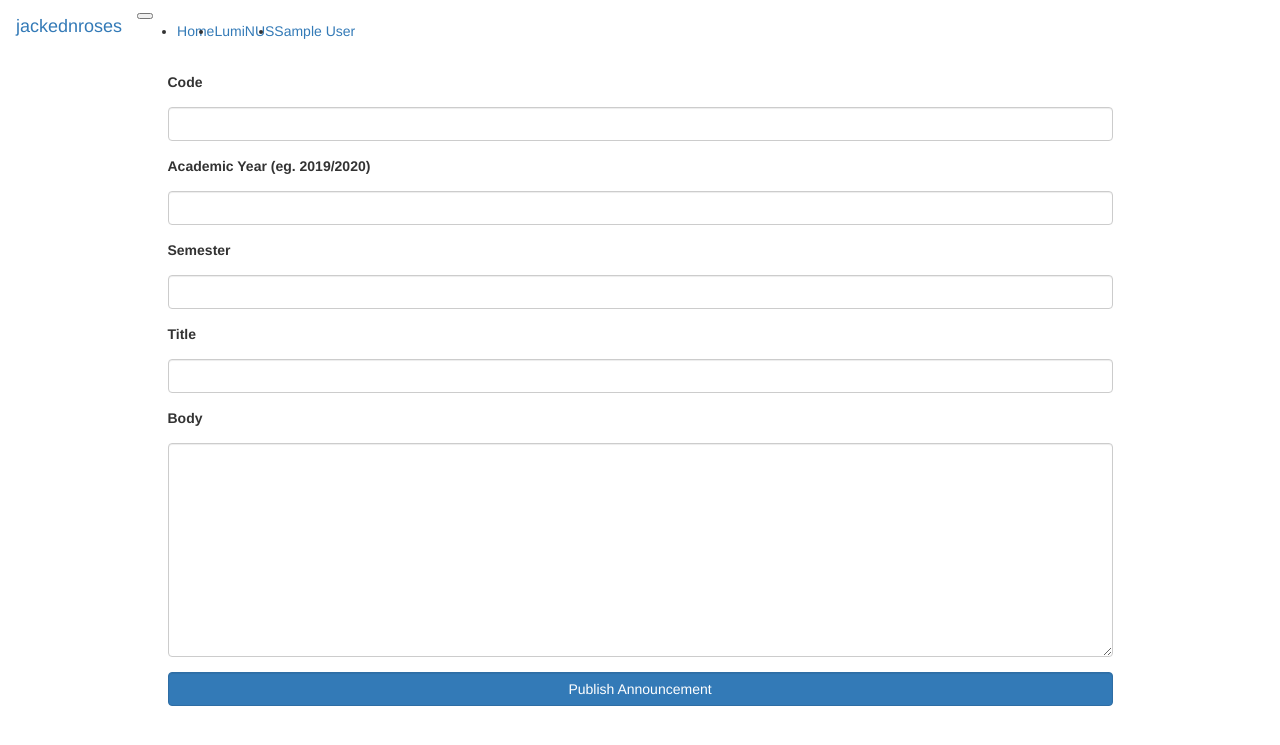
After one commit to deyixtan/jackednroses, a Flask app: page /luminus/create_announcement in a window 1280 px wide. The commit adds this page. Shown: the top 745 px of the page. Run offline with Flask 2, Linux system fonts and the light colour scheme; the visitor is signed in with stand-in values (Sample User, id 1); data comes from the database, SQL or seed files in the repository; some libraries are stand-ins or nearby versions.

Commit message:
Addded announcement feature (Publish and View)

```diff
--- a/webapp/luminus/forms.py
+++ b/webapp/luminus/forms.py
@@ -1,7 +1,7 @@
 # webapp/luminus/forms.py
 from flask_wtf import FlaskForm
-from webapp.models import Module, Enrolled, User
-from wtforms import IntegerField, StringField, SubmitField, ValidationError
+from webapp.models import Module, Enrolled, User, Announcement
+from wtforms import IntegerField, StringField, SubmitField, TextAreaField, ValidationError
 from wtforms.validators import DataRequired
 
 class CreateModuleForm(FlaskForm):
@@ -15,7 +15,8 @@ class CreateModuleForm(FlaskForm):
         rv = FlaskForm.validate(self)
         if not rv:
             return False
-        if Module.query.filter_by(code=self.code.data, academic_year = self.academic_year.data, semester = self.semester.data).first():
+        mod = Module.query.filter_by(code=self.code.data, academic_year = self.academic_year.data, semester = self.semester.data).first()
+        if mod:
             self.code.errors.append("Module, academic year and/or semester has already been registered!")
         if len(self.errors) == 0:
             return True
@@ -44,3 +45,22 @@ class EnrolToModuleForm(FlaskForm):
         if len(self.errors) == 0:
             return True
         return False
+
+class CreateAnnouncementForm(FlaskForm):
+    code = StringField("Code", validators=[DataRequired()])
+    academic_year = StringField("Academic Year (eg. 2019/2020)", validators=[DataRequired()])
+    semester = IntegerField("Semester", validators=[DataRequired()])
+    title = StringField("Title", validators=[DataRequired()])
+    body = TextAreaField("Body", validators=[DataRequired()])
+    submit = SubmitField("Publish Announcement")
+
+    def validate(self):
+        rv = FlaskForm.validate(self)
+        if not rv:
+            return False
+        mod = Module.query.filter_by(code=self.code.data, academic_year = self.academic_year.data, semester = self.semester.data).first()
+        if not mod:
+            self.code.errors.append("Module, Academic Year and/or semester does not exit!")
+        if len(self.errors) == 0:
+            return True
+        return False
--- a/webapp/luminus/views.py
+++ b/webapp/luminus/views.py
@@ -3,8 +3,8 @@ from flask import flash, redirect, render_template, url_for
 from flask_login import login_required, current_user
 from webapp import db
 from webapp.luminus import luminus
-from webapp.luminus.forms import CreateModuleForm, EnrolToModuleForm
-from webapp.models import Module, Enrolled, User
+from webapp.luminus.forms import CreateModuleForm, EnrolToModuleForm, CreateAnnouncementForm
+from webapp.models import Module, Enrolled, User, Announcement
 from wtforms import ValidationError
 import os
 
@@ -52,10 +52,23 @@ def register():
 def enrol_to_module():
     form = EnrolToModuleForm()
     if form.validate_on_submit():
-        enrolled = Enrolled(nusnetid = form.nusnetid.data, code = form.code.data, academic_year = form.academic_year.data, semester = form.semester.data)
+        enrolled = Enrolled(nusnetid = form.nusnetid.data)
+        enrolled.set_module(form.code.data, form.academic_year.data, form.semester.data)
         db.session.add(enrolled)
         db.session.commit()
         flash("Successfully enrolled student to module.", "success")
-        #return redirect(url_for(luminus.enrol_to_module))
         return redirect(url_for("core.index"))
     return render_template("luminus/enrol_to_module.html", form=form)
+
+@luminus.route("/create_announcement", methods=["GET", "POST"])
+@login_required
+def create_announcement():
+    form = CreateAnnouncementForm()
+    if form.validate_on_submit():
+        announcement = Announcement(title = form.title.data, body = form.body.data)
+        announcement.set_module(form.code.data, form.academic_year.data, form.semester.data)
+        db.session.add(announcement)
+        db.session.commit()
+        flash("Successfully published announcement.", "success")
+        return redirect(url_for("core.index"))
+    return render_template("luminus/create_announcement.html", form=form)
--- a/webapp/models.py
+++ b/webapp/models.py
@@ -15,7 +15,7 @@ class User(db.Model, UserMixin):
     password_hash = db.Column(db.String(128))
     email = db.Column(db.String(64), unique=True, index=True)
     profile_img = db.Column(db.String(20), nullable=False, default="default_profile.png")
-    enrolled = db.relationship('Enrolled', backref = 'user', uselist = False)
+    enrolled = db.relationship('Enrolled', backref = 'user')
 
     def set_password(self, password):
         self.password_hash = generate_password_hash(password)
@@ -33,7 +33,8 @@ class Module(db.Model):
     name = db.Column(db.String(64))
     academic_year = db.Column(db.String(9))
     semester = db.Column(db.Integer())
-    enrolled = db.relationship('Enrolled', backref = 'module', uselist = False)
+    enrolled = db.relationship('Enrolled', backref = 'module')
+    announcements = db.relationship('Announcement', backref = 'module')
 
     def __repr__(self):
         return f"<Module {self.id}>"
@@ -44,10 +45,22 @@ class Enrolled(db.Model):
     nusnetid = db.Column(db.String(64), db.ForeignKey('users.nusnetid'), primary_key=True)
     module_id = db.Column(db.Integer, db.ForeignKey('modules.id'), primary_key=True)
 
-    def __init__(self, nusnetid, code, academic_year, semester):
-        self.nusnetid = nusnetid
-        module = Module.query.filter_by(code = code, academic_year = academic_year, semester = semester).first()
-        self.module_id = module.id
+    def set_module(self, code, academic_year, semester):
+        self.module_id = Module.query.filter_by(code = code, academic_year = academic_year, semester = semester).first().id
 
     def __repr__(self):
         return f"<Module {self.nusnetid}, {self.module_id}>"
+
+class Announcement(db.Model):
+    __tablename__ = "announcements"
+    id = db.Column(db.Integer, primary_key = True)
+    module_id = db.Column(db.Integer, db.ForeignKey('modules.id'))
+    title = db.Column(db.String(32))
+    body = db.Column(db.String(1024))
+
+    def set_module(self, code, academic_year, semester):
+        self.module_id = Module.query.filter_by(code = code, academic_year = academic_year, semester = semester).first().id
+
+
+    def __repr__(self):
+        return f"<Announcement {self.id}, {self.module_id}, {self.title}"
--- /dev/null
+++ b/webapp/templates/luminus/create_announcement.html
@@ -0,0 +1,45 @@
+{% extends "base.html" %}
+{% block title %}Create Announcement{% endblock %}
+
+{% block page_content %}
+    <div class="row">
+        <div class="col-sm-1">
+        </div>
+        <div class="col-sm-10">
+            <form method="POST">
+                {% for error in form.errors %}
+                    <div class="alert alert-danger" role="alert">
+                        <a class="close" data-dismiss="alert">×</a>
+                        <span>{{form.errors[error][0]}}</span>
+                    </div>
+                {% endfor %}
+                <div class="form-group">
+                    {{form.code.label(class="form-group")}}
+                    {{form.code(class="form-control")}}
+                </div>
+                <div class="form-group">
+                    {{form.academic_year.label(class="form-group")}}
+                    {{form.academic_year(class="form-control")}}
+                </div>
+                <div class="form-group">
+                    {{form.semester.label(class="form-group")}}
+                    {{form.semester(class="form-control")}}
+                </div>
+                <div class="form-group">
+                    {{form.title.label(class="form-group")}}
+                    {{form.title(class="form-control")}}
+                </div>
+                <div class="form-group">
+                    {{form.body.label(class="form-group")}}
+                    {{form.body(class="form-control", rows=10)}}
+                </div>
+                <div class="form-group">
+                    {{form.hidden_tag()}}
+                    {{form.submit(class="btn btn-primary form-control")}}
+                </div>
+            </form>
+        </div>
+        <div class="col-sm-1">
+        </div>
+    </div>
+{% endblock %}
```
Also changed, not shown: webapp/core/views.py (+12 -1 lines), webapp/templates/index.html (+19 -4 lines).
